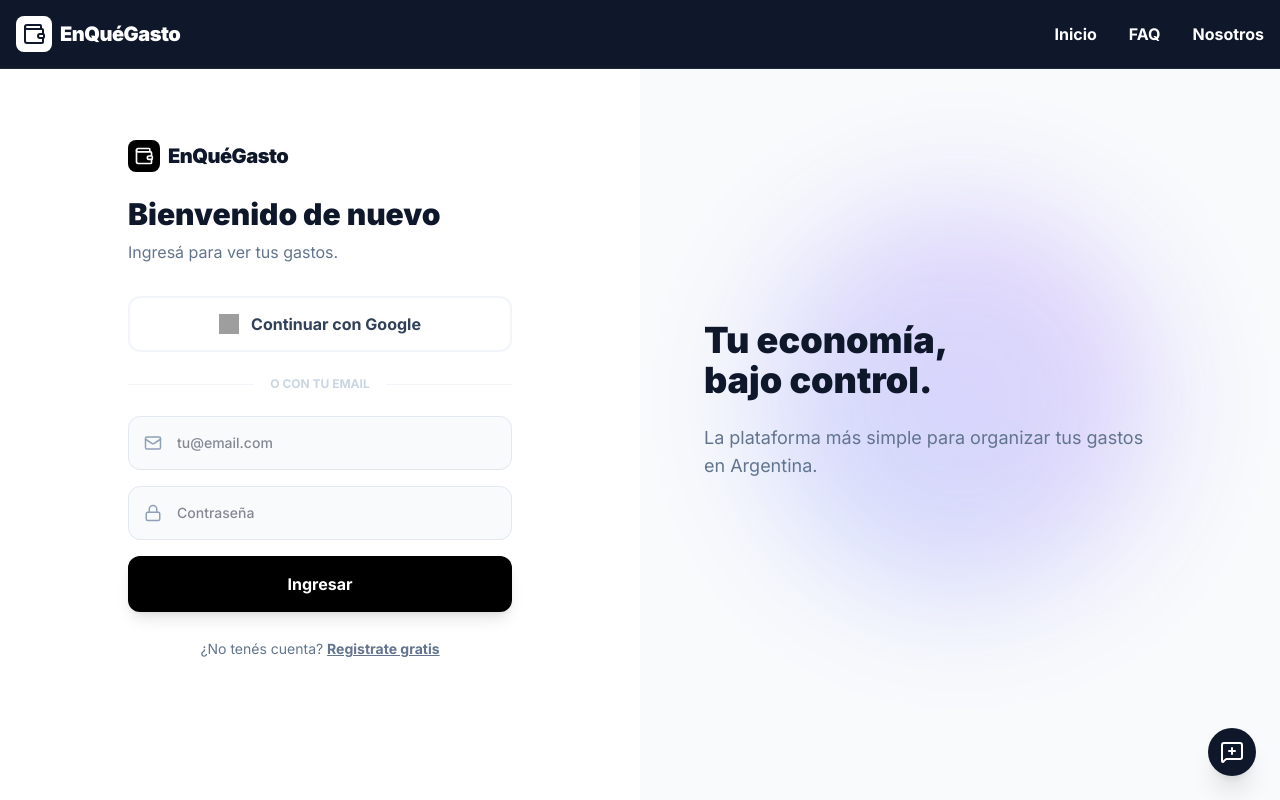
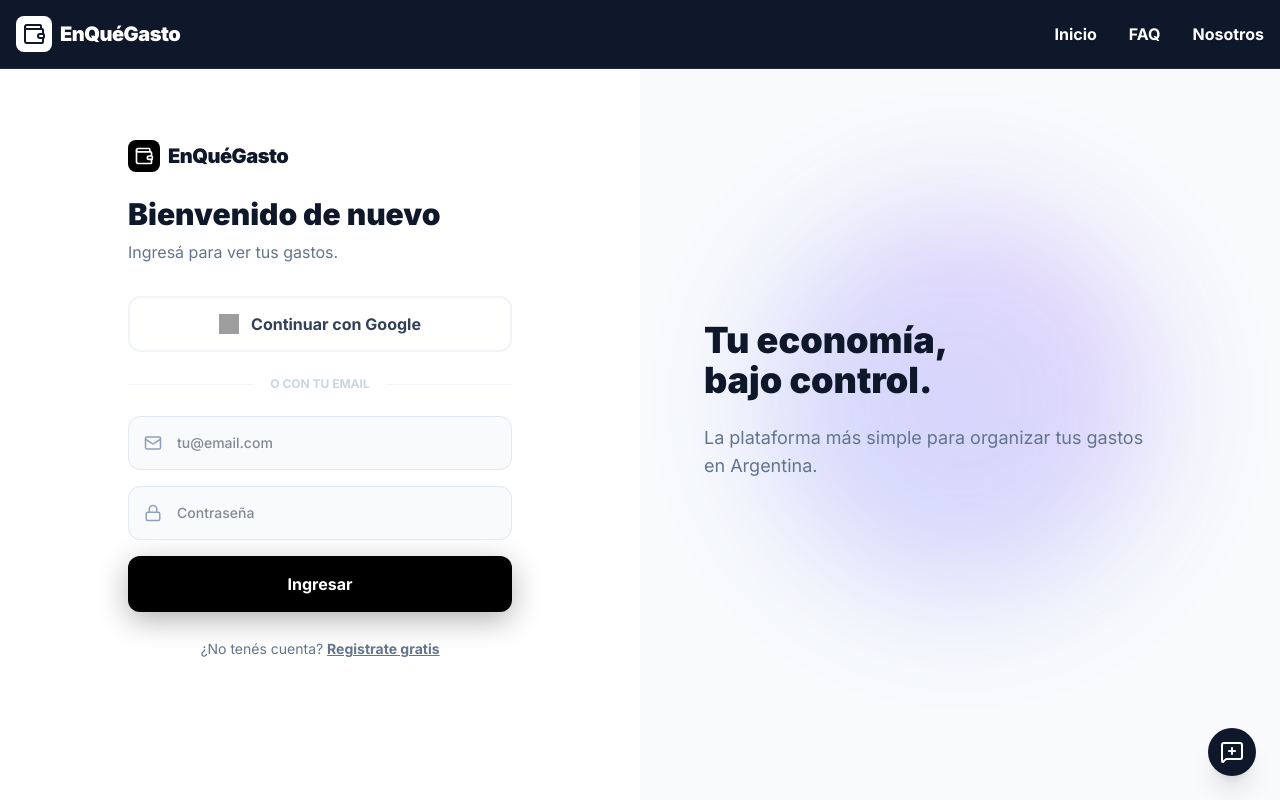
Before and after one commit to churi14/mis-finanzas-demo, a Next.js app: page /login in a window 1280 px wide. Built offline with nearby package versions, Linux system fonts and the light colour scheme; grey boxes are pictures that could not be loaded.

Commit message:
fix: sombra botón login

```diff
--- a/app/login/page.tsx
+++ b/app/login/page.tsx
@@ -128,7 +128,7 @@ export default function LoginPage() {
                 <button
                   type="submit"
                   disabled={loading}
-                  className="w-full bg-black text-white font-bold py-4 rounded-xl hover:bg-slate-800 transition-all shadow-lg flex items-center justify-center gap-2"
+                  className="w-full bg-black text-white font-bold py-4 rounded-xl hover:bg-slate-800 transition-all shadow-[0_8px_30px_rgba(0,0,0,0.3)] hover:shadow-[0_12px_40px_rgba(0,0,0,0.4)] hover:-translate-y-0.5 flex items-center justify-center gap-2"
                 >
                   {loading && <Loader2 className="animate-spin" size={20} />}
                   {isSignUp ? 'Registrarme' : 'Ingresar'}
```
